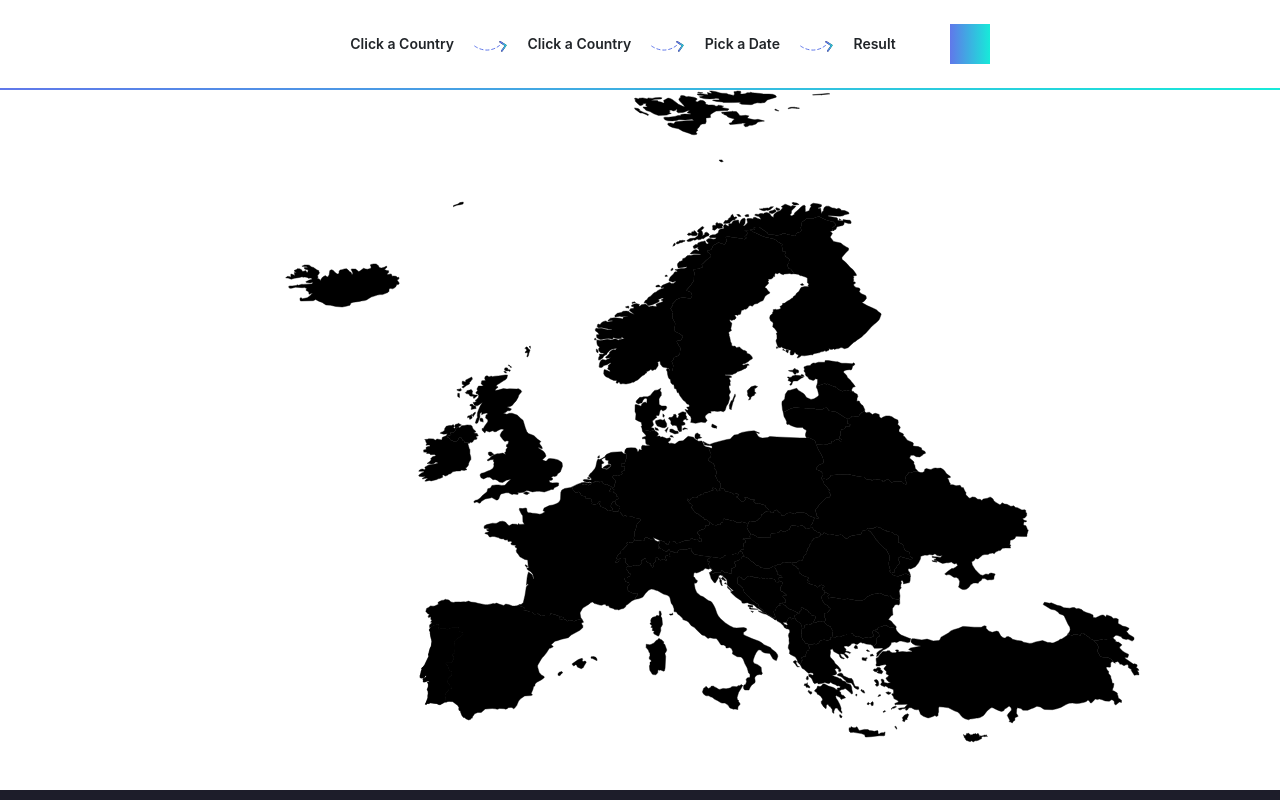
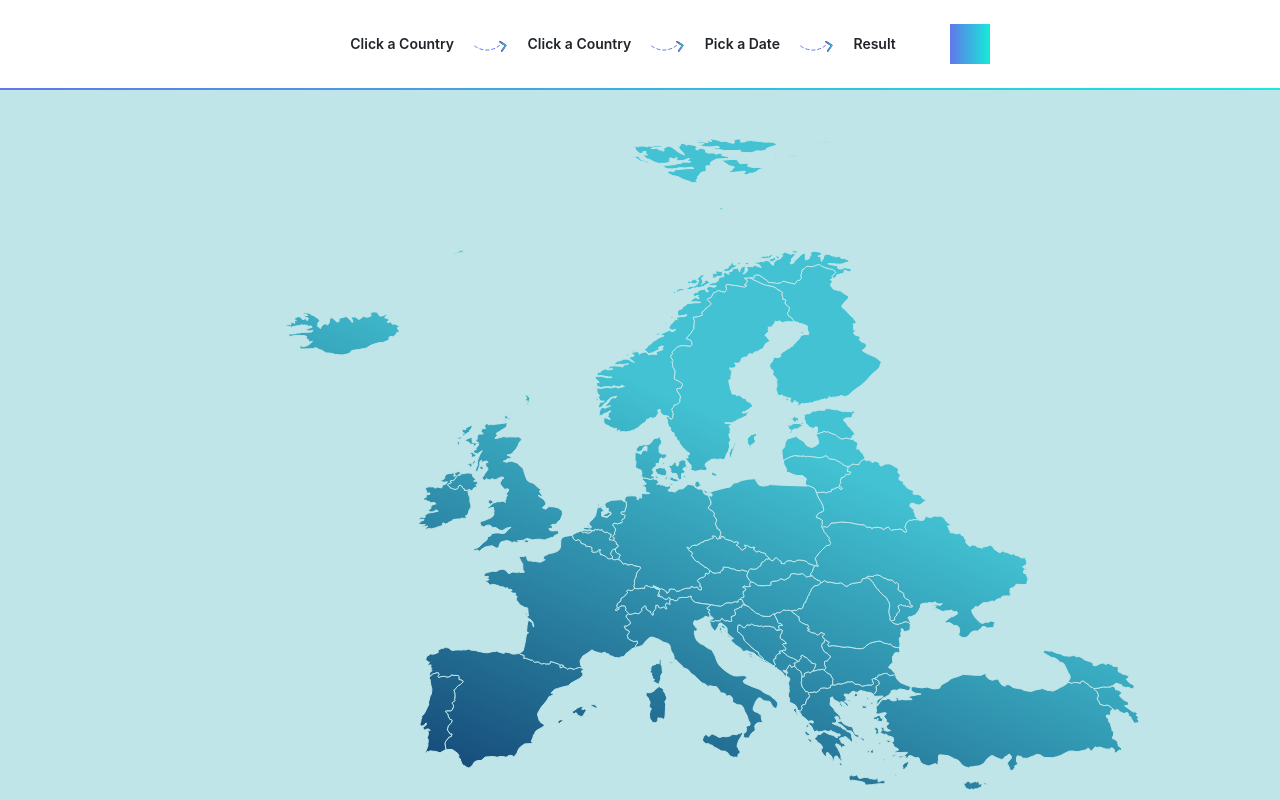
Before and after one commit to Hold-Krykke/3SemProject_FrontEnd, a React (Create React App) app: page / in a window 1280 px wide. Shown: the top 800 px of the page. Built offline with nearby package versions, Linux system fonts and the light colour scheme.

Commit message:
add map block styles

```diff
--- a/src/components/EuropeMap.jsx
+++ b/src/components/EuropeMap.jsx
@@ -1,6 +1,7 @@
 import React, { useState, useEffect } from "react";
 import "../App.css";
 import MapViewer from "./MapViewer";
+import styles from './EuropeMapStyles.css'
 
 
 /**
@@ -36,7 +37,7 @@ const EuropeMap = () => {
     }, [countryChosen]);
 
     return (
-        <div>
+        <div className="europeMapContainer">
             <div id="mapcontainer" style={{ position: "relative", display: "inline-block" }}>
                 <MapViewer
                     onCountryChange={handleCountryChange}
--- /dev/null
+++ b/src/components/EuropeMapStyles.css
@@ -0,0 +1,4 @@
+.europeMapContainer {
+    background-color:#BFE5E8;
+    padding: 3rem 0;
+}
--- a/src/components/MapViewer.jsx
+++ b/src/components/MapViewer.jsx
@@ -68,6 +68,16 @@ const MapViewer = props => {
         }
     }
 
+    const gradientColorOne = {
+        stopColor: 'rgb(19,67,115)',
+        stopOpacity: 1
+    }
+
+    const gradientColorTwo = {
+        stopColor: 'rgb(66,194,210)',
+        stopOpacity: 1
+    }
+
     return (
         <svg
             onClick={handleMapClick}
@@ -75,10 +85,10 @@ const MapViewer = props => {
             baseProfile="tiny"
 
             fill="url(#gradient)"
-            stroke="black"
+            stroke="#BFE5E8"
             strokeLinecap="round"
             strokeLinejoin="round"
-            strokeWidth="0.40000001"
+            strokeWidth="1"
             strokeMiterlimit="4"
             strokeDasharray="none"
 
@@ -91,9 +101,10 @@ const MapViewer = props => {
 
             xmlns="http://www.w3.org/2000/svg">
             <defs>
-                <linearGradient id="gradient" x1="18%" y1="100%" x2="82%" y2="0%" gradientUnits="userSpaceOnUse">
-                    <stop offset="37%" cssText="stop-color:rgb(19,67,115);stop-opacity:1" />
-                    <stop offset="100%" cssText="stop-color:rgb(66,194,210);stop-opacity:1" />
+                <linearGradient id="gradient" x1="35%" y1="100%" x2="65%" y2="0%" gradientUnits="userSpaceOnUse">
+                    <stop offset="0%" style={gradientColorOne} />
+                    <stop offset="62%" style={gradientColorTwo} />
+                    <stop offset="100%" style={gradientColorTwo} />
                 </linearGradient>
             </defs>
             <path d="M654.7 528.1l0.5 0.4 2 2.9 1.4 0.5 1.9 1.3 1.4 3.2 0.1 2.2-0.5 2.6 0.3 2.1-0.8 0.8 0.7 2 0.2 1.9 1.2 2.2 1.2 1.1 1.3 2.4 1.6-0.2 1.3 1.1 0 1.1 1.1 1.8-0.8 2.6-1.7 0.8-1.2 3.1-0.3 2-0.6 0.5-1.9 0.3-1.7 1.3 1 2.2-0.9 0.7-0.3 1.5-0.7 0.7-2.7-0.9-0.7-2.5-1.7-2.7-4.9-2.6-1.2-1.1 0.4-1.5-0.1-1.4-1.4-2.4 0.3-2.6 0.8-2.2-0.3-2.7 0.1-2.1-0.7-2.9 0.5-2.1 0.9-1.3-0.2-2.2-1.5-1.1-1.6-0.2 0-3.1-0.3-0.6 1.7 0-1.7-2.8 3.2-5.3 1.1 0.3 0.8 2.1 3.4-1.2z"
```
